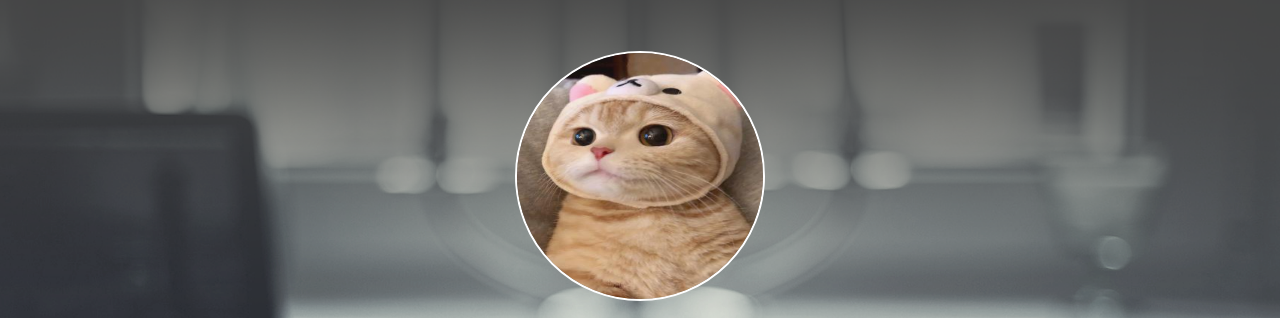
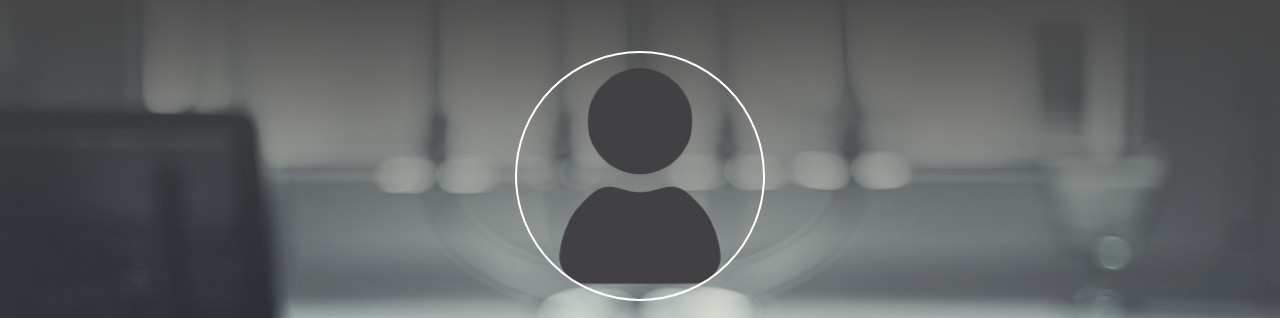
Before and after one commit to wonse2001/web, a plain HTML site: page index.html in a window 1280 px wide. Shown: the part 69-387 px from the top of the page. Drawn offline with Linux system fonts and the light colour scheme.

Commit message:
Update index.html

```diff
--- a/index.html
+++ b/index.html
@@ -40,7 +40,7 @@
     <section id="home">
         <div class="home_container">
         <img
-            src="images/cat.jpg"
+            src="images/user_avatar_admin_web_mobile_business_office-512-removebg-preview.png"
             alt="GettyImages-photo"
             class="home_avatar">
             <h1 class="home_title">Hello,<br/> I'm IT bank student</h1>
```
